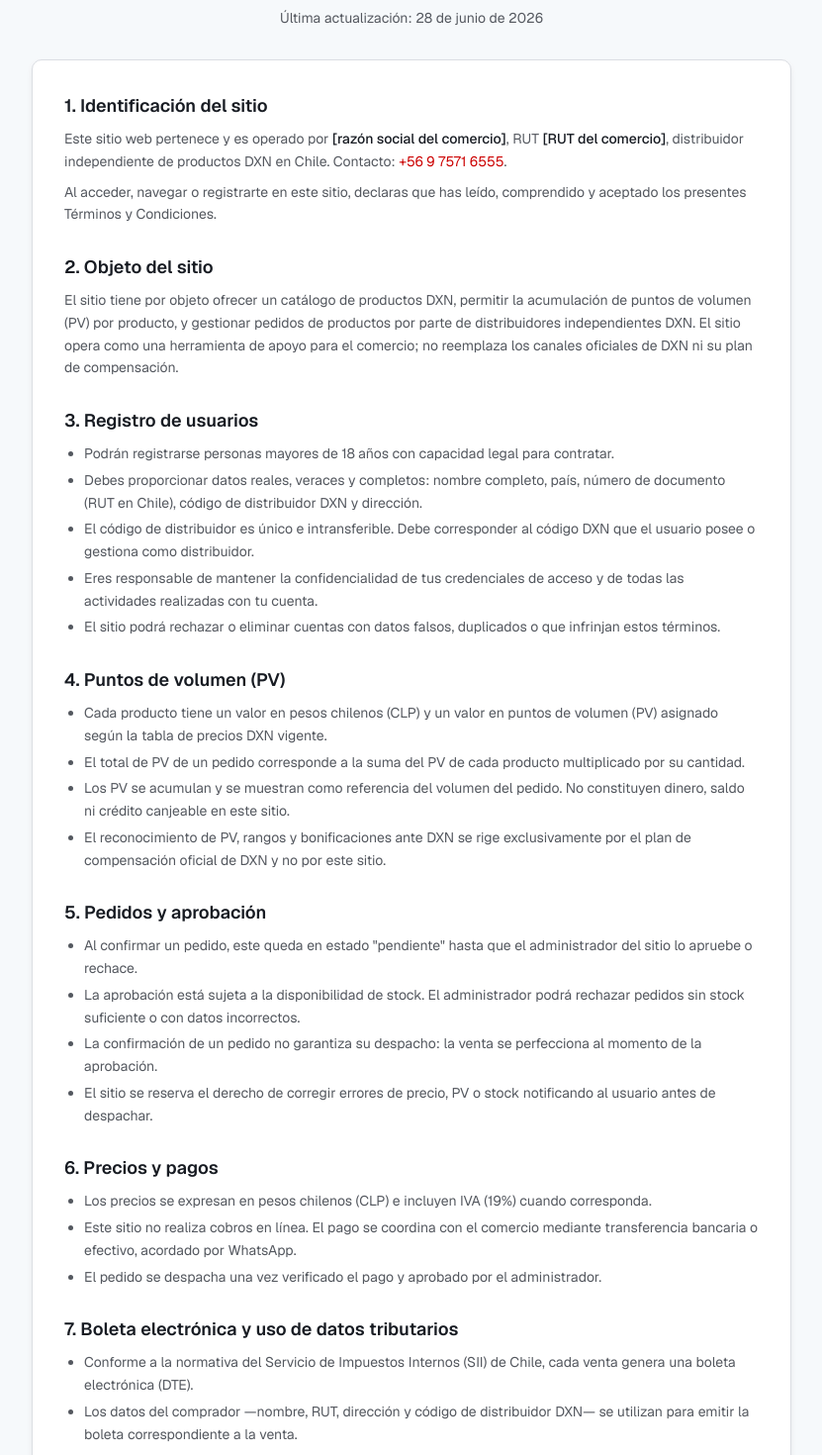
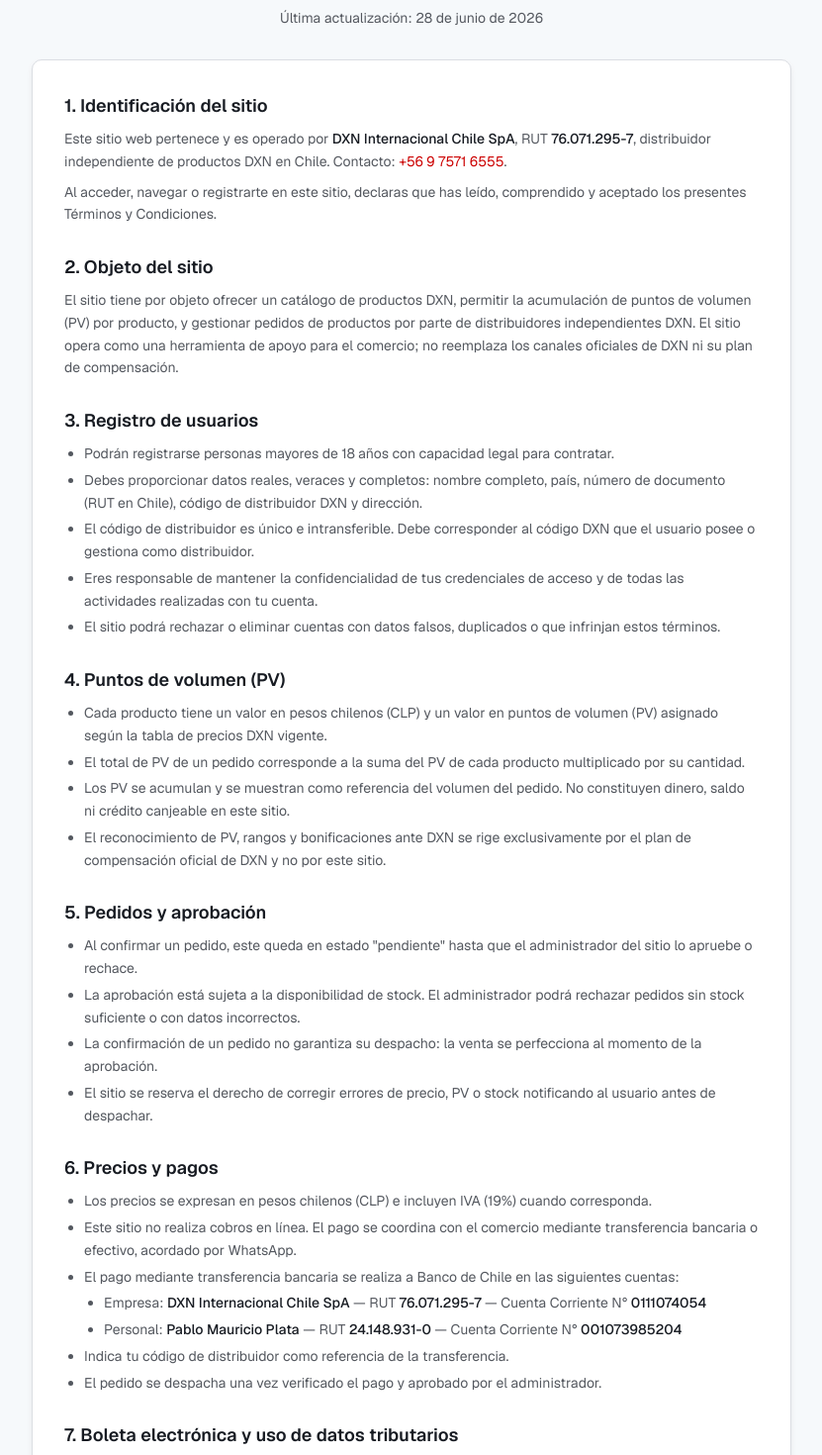
Before and after one commit to ricardomauriciodev-collab/Casa-DXN-Chile, a React (Vite) app: page /terminos in a window 1280 px wide. Shown: the part 180-1650 px from the top of the page at 99% size, without its empty margins (224-1055 px from the left). Built offline with nearby package versions, Linux system fonts and the light colour scheme; no server answers.

Commit message:
docs: datos bancarios y razon social en terminos y condiciones

```diff
--- a/src/views/Terms.jsx
+++ b/src/views/Terms.jsx
@@ -28,8 +28,8 @@
           <Section title="1. Identificación del sitio">
             <p>
               Este sitio web pertenece y es operado por{' '}
-              <span className="font-medium text-foreground">[razón social del comercio]</span>, RUT{' '}
-              <span className="font-medium text-foreground">[RUT del comercio]</span>, distribuidor
+              <span className="font-medium text-foreground">DXN Internacional Chile SpA</span>, RUT{' '}
+              <span className="font-medium text-foreground">76.071.295-7</span>, distribuidor
               independiente de productos DXN en Chile. Contacto:{' '}
               <a href="https://wa.me/56975716555" target="_blank" rel="noopener noreferrer" className="text-accent hover:underline">
                 +56 9 7571 6555
@@ -83,6 +83,23 @@
             <ul className="list-disc pl-5 space-y-1">
               <li>Los precios se expresan en pesos chilenos (CLP) e incluyen IVA (19%) cuando corresponda.</li>
               <li>Este sitio no realiza cobros en línea. El pago se coordina con el comercio mediante transferencia bancaria o efectivo, acordado por WhatsApp.</li>
+              <li>El pago mediante transferencia bancaria se realiza a Banco de Chile en las siguientes cuentas:
+                <ul className="list-disc pl-5 mt-1 space-y-1">
+                  <li>
+                    Empresa:{' '}
+                    <span className="font-medium text-foreground">DXN Internacional Chile SpA</span> — RUT{' '}
+                    <span className="font-medium text-foreground">76.071.295-7</span> — Cuenta Corriente N°{' '}
+                    <span className="font-medium text-foreground">0111074054</span>
+                  </li>
+                  <li>
+                    Personal:{' '}
+                    <span className="font-medium text-foreground">Pablo Mauricio Plata</span> — RUT{' '}
+                    <span className="font-medium text-foreground">24.148.931-0</span> — Cuenta Corriente N°{' '}
+                    <span className="font-medium text-foreground">001073985204</span>
+                  </li>
+                </ul>
+              </li>
+              <li>Indica tu código de distribuidor como referencia de la transferencia.</li>
               <li>El pedido se despacha una vez verificado el pago y aprobado por el administrador.</li>
             </ul>
           </Section>
@@ -91,6 +108,7 @@
             <ul className="list-disc pl-5 space-y-1">
               <li>Conforme a la normativa del Servicio de Impuestos Internos (SII) de Chile, cada venta genera una boleta electrónica (DTE).</li>
               <li>Los datos del comprador —nombre, RUT, dirección y código de distribuidor DXN— se utilizan para emitir la boleta correspondiente a la venta.</li>
+              <li>La boleta electrónica se emite por la empresa DXN Internacional Chile SpA, RUT 76.071.295-7.</li>
               <li>Es tu responsabilidad que los datos tributarios proporcionados sean correctos y correspondan a tu titularidad.</li>
               <li>La boleta se entrega por medios digitales (WhatsApp, correo electrónico o QR), conforme a las reglas vigentes del SII.</li>
             </ul>
```
